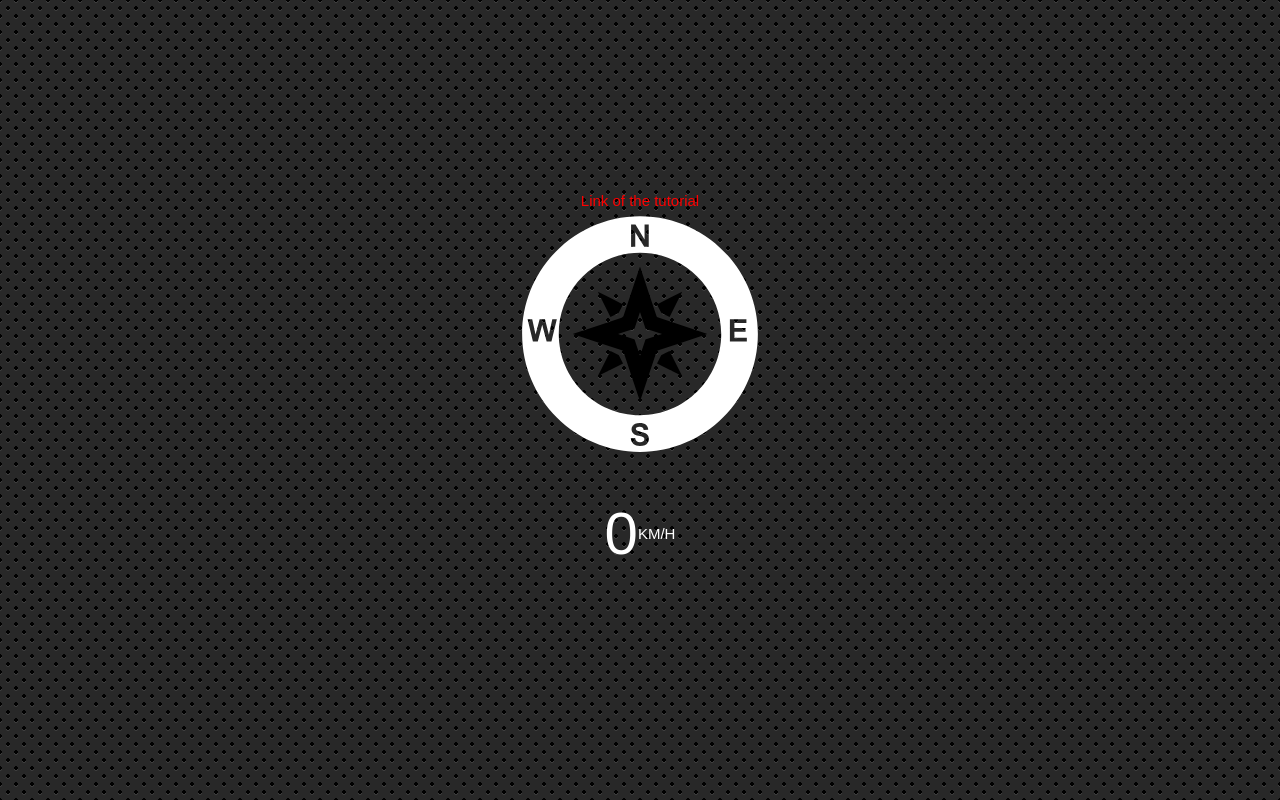
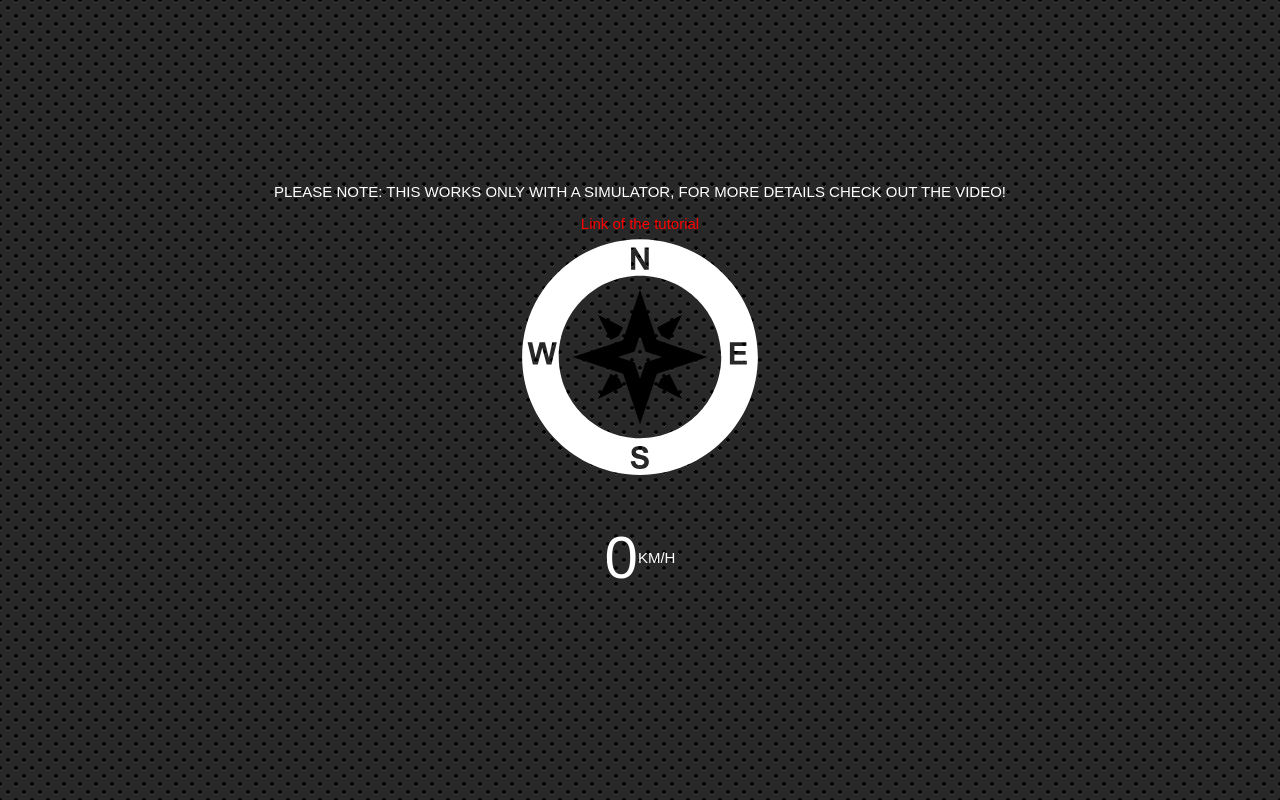
Before and after one commit to bandgarmamta/JavaScript-30, a plain HTML site: page 21-Geolocation-based-speedometer-and-compass/index.html in a window 1280 px wide. Drawn offline with Linux system fonts and the light colour scheme.

Commit message:
added a note

```diff
--- a/21-Geolocation-based-speedometer-and-compass/index.html
+++ b/21-Geolocation-based-speedometer-and-compass/index.html
@@ -1,4 +1,4 @@
-<!--PLEASE NOTE: THIS WORKS ONLY WITH A SIMULATOR, FOR MORE DETAILS CHECK OUT THE VIDEO!-->
+<p>PLEASE NOTE: THIS WORKS ONLY WITH A SIMULATOR, FOR MORE DETAILS CHECK OUT THE VIDEO!</p>
 <a href="https://courses.wesbos.com/account/access/61af57acff179c0e3cdbeb8c/view/194128542">Link of the tutorial</a>
 
 <!DOCTYPE html>
--- a/21-Geolocation-based-speedometer-and-compass/style.css
+++ b/21-Geolocation-based-speedometer-and-compass/style.css
@@ -45,3 +45,8 @@ a{
     text-decoration:none;
     color:red;
 }
+
+p{
+  font-size: 15px;
+  color:white;
+}
```
